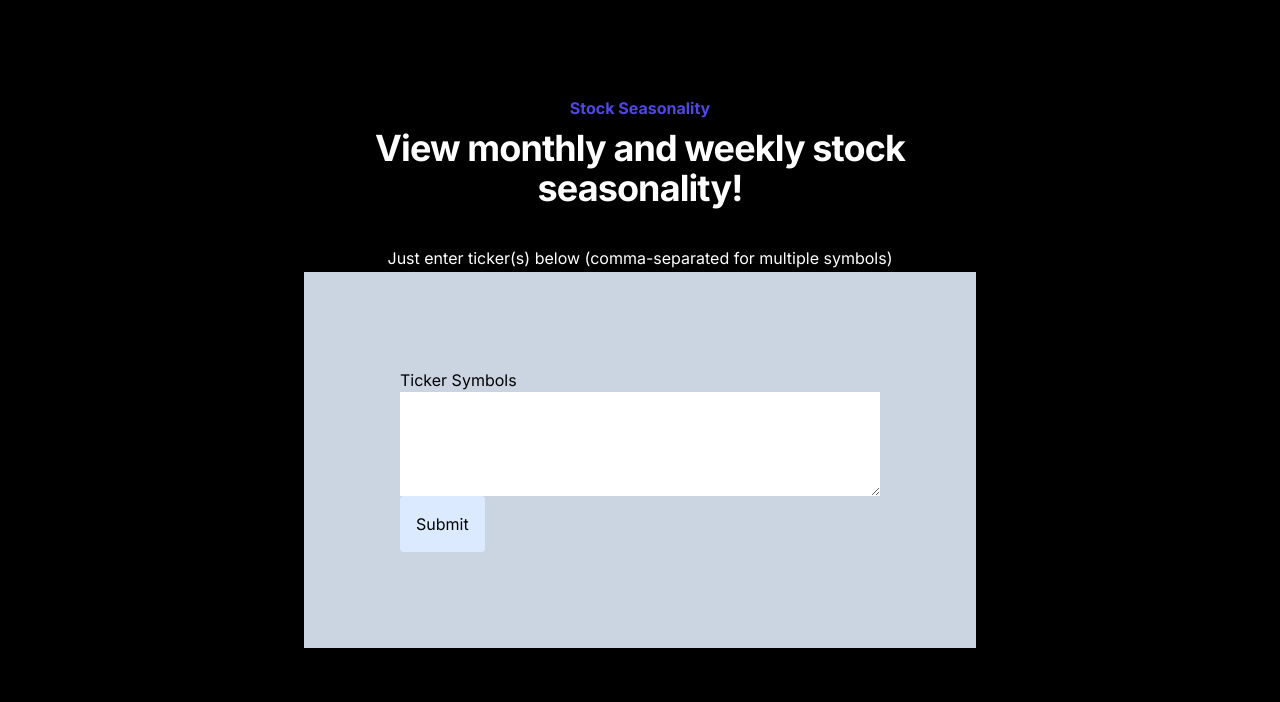
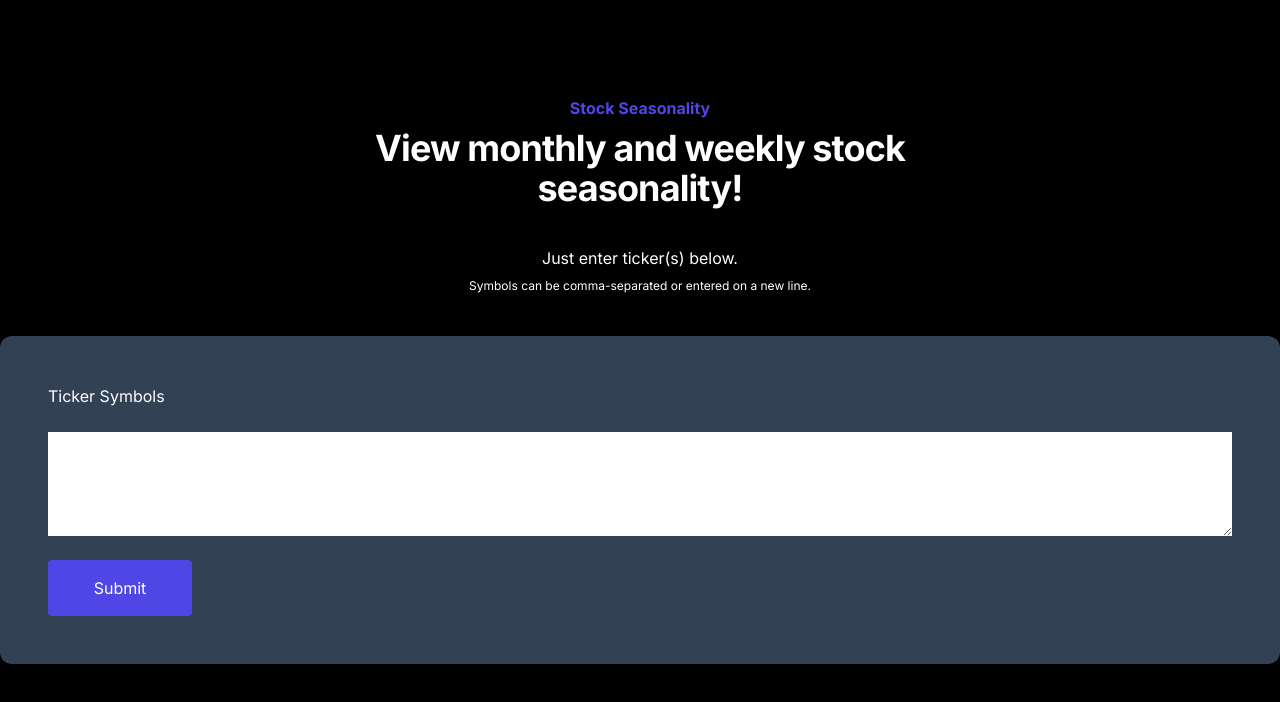
Before and after one commit to mhynson/seasonality, a Next.js app in the folder app/: page / in a window 1280 px wide. Shown: the top 702 px of the page. Built offline with nearby package versions, Linux system fonts and the light colour scheme.

Commit message:
style tweaks

```diff
--- a/app/src/app/page.tsx
+++ b/app/src/app/page.tsx
@@ -109,24 +109,28 @@ const Home = () => {
         <p className="mt-2 text-3xl font-bold tracking-tight text-white sm:text-4xl">
           View monthly and weekly stock seasonality!
         </p>
-        <p className="mt-9 leading-7 text-white">
-          Just enter ticker(s) below (comma-separated for multiple symbols)
+        <p className="mt-9 leading-7 text-white">Just enter ticker(s) below.</p>
+        <p className="text-xs leading-7 text-white">
+          Symbols can be comma-separated or entered on a new line.
         </p>
       </div>
-      <div className="max-w-2xl mx-auto px-8 py-18 xs:px-12 sm:p-24 bg-slate-300 rounded-4xl">
+      <div className="container xl mt-9 mx-auto p-12 bg-slate-700 rounded-xl shadow-lg text-white">
         <form onSubmit={handleSubmit}>
           <label className="block" htmlFor="symbols">
             Ticker Symbols
           </label>
           <textarea
-            className="block p-4 w-full"
+            className="block p-4 w-full mt-6 text-black"
             id="symbols"
             value={symbols}
             onChange={(e) => setSymbols(e.target.value)}
             required
             rows={3}
           />
-          <button className="p-4 rounded bg-blue-100" type="submit">
+          <button
+            className="p-4 rounded mt-6 w-36 bg-indigo-600 text-white"
+            type="submit"
+          >
             Submit
           </button>
         </form>
```
